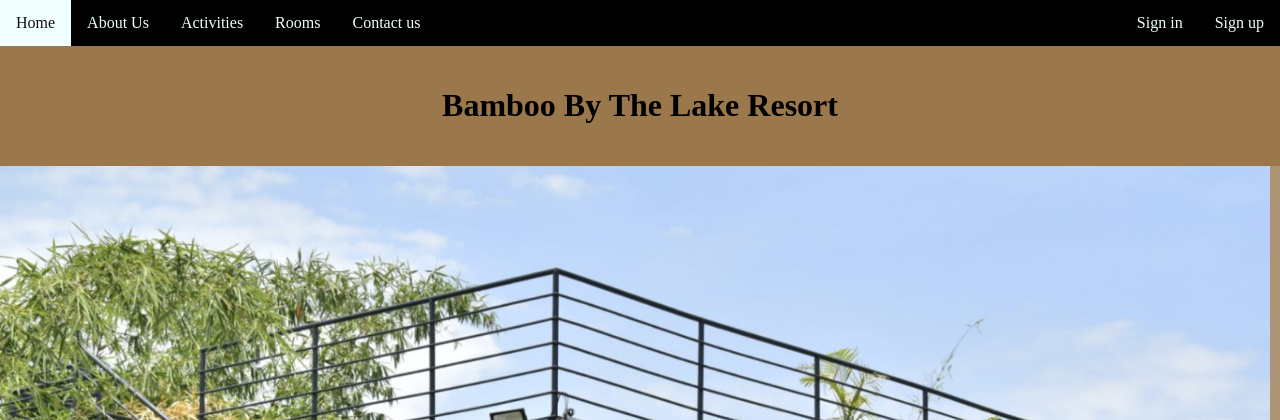
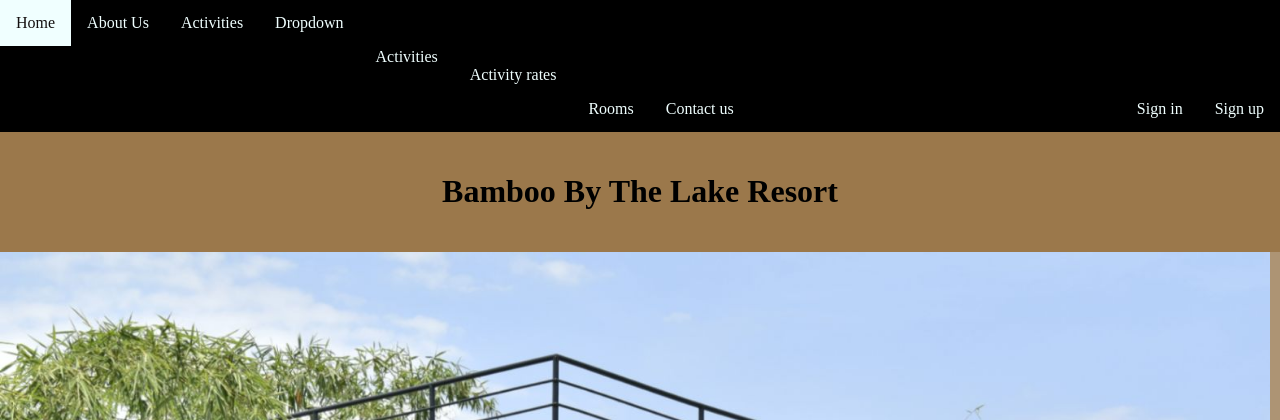
Before and after one commit to Kitaorose/CP_WAD, a PHP site: page / in a window 1280 px wide. Shown: the top 420 px of the page. Run offline with PHP 8.4, Linux system fonts and the light colour scheme.

Commit message:
Convert index to php

```diff
--- a/index.html
+++ b/index.php
@@ -11,6 +11,15 @@
         <a href="index.html">Home</a>
         <a href="about.html">About Us</a>
         <a href="activities.html">Activities</a>
+            <li class="nav-item dropdown">
+                <a class="nav-link dropdown-toggle" href="#" id="navbarDropdown" role="button" data-bs-toggle="dropdown" aria-expanded="false">
+                Dropdown
+                </a>
+                <ul class="dropdown-menu" aria-labelledby="navbarDropdown">
+                <li><a class="dropdown-item" href="#">Activities</a></li>
+                <li><a class="dropdown-item" href="#">Activity rates</a></li>
+                </ul>
+            </li>
         <a href="rooms.html">Rooms</a>
         <a href="Contact.html">Contact us</a>
         <div class="topnav-right">
```
